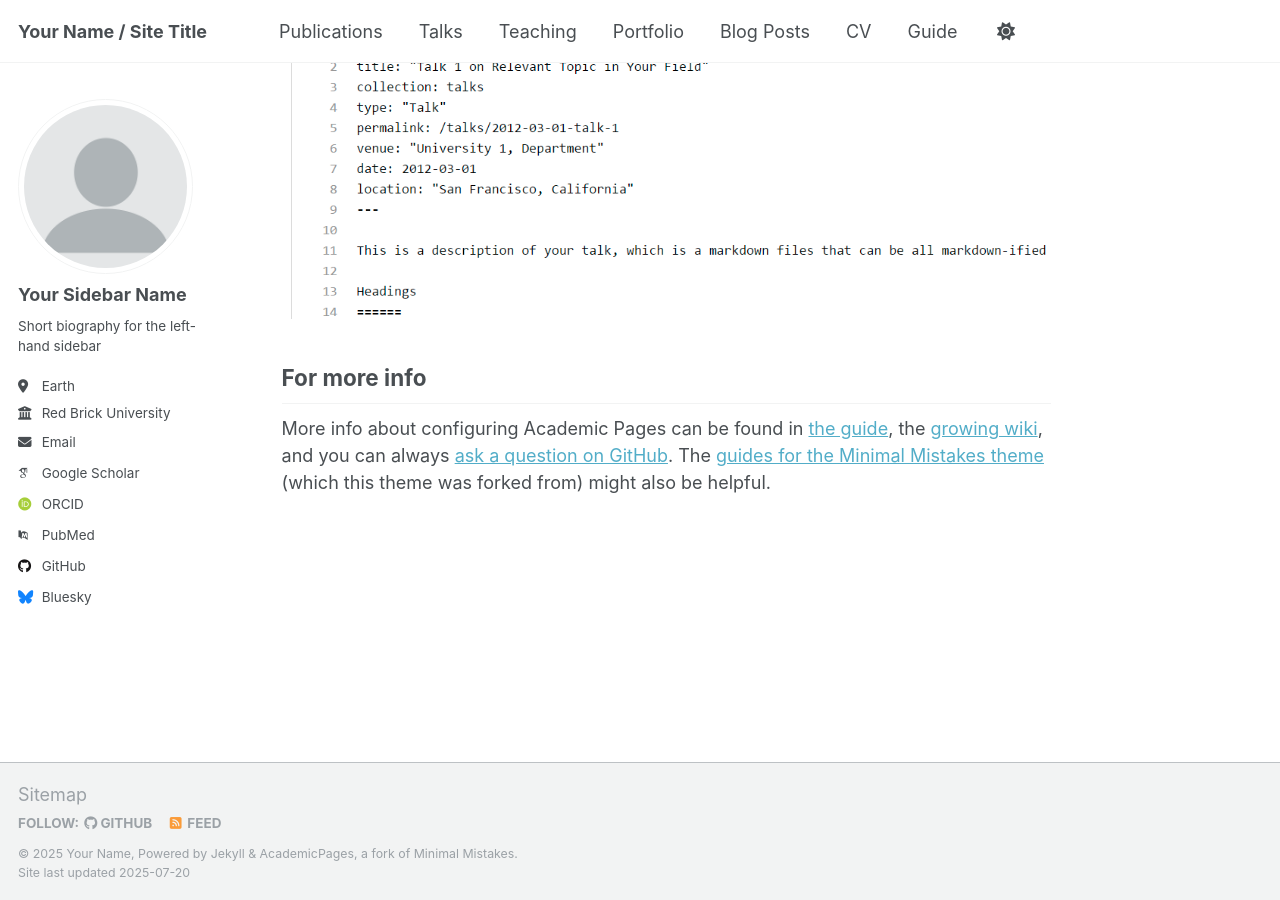
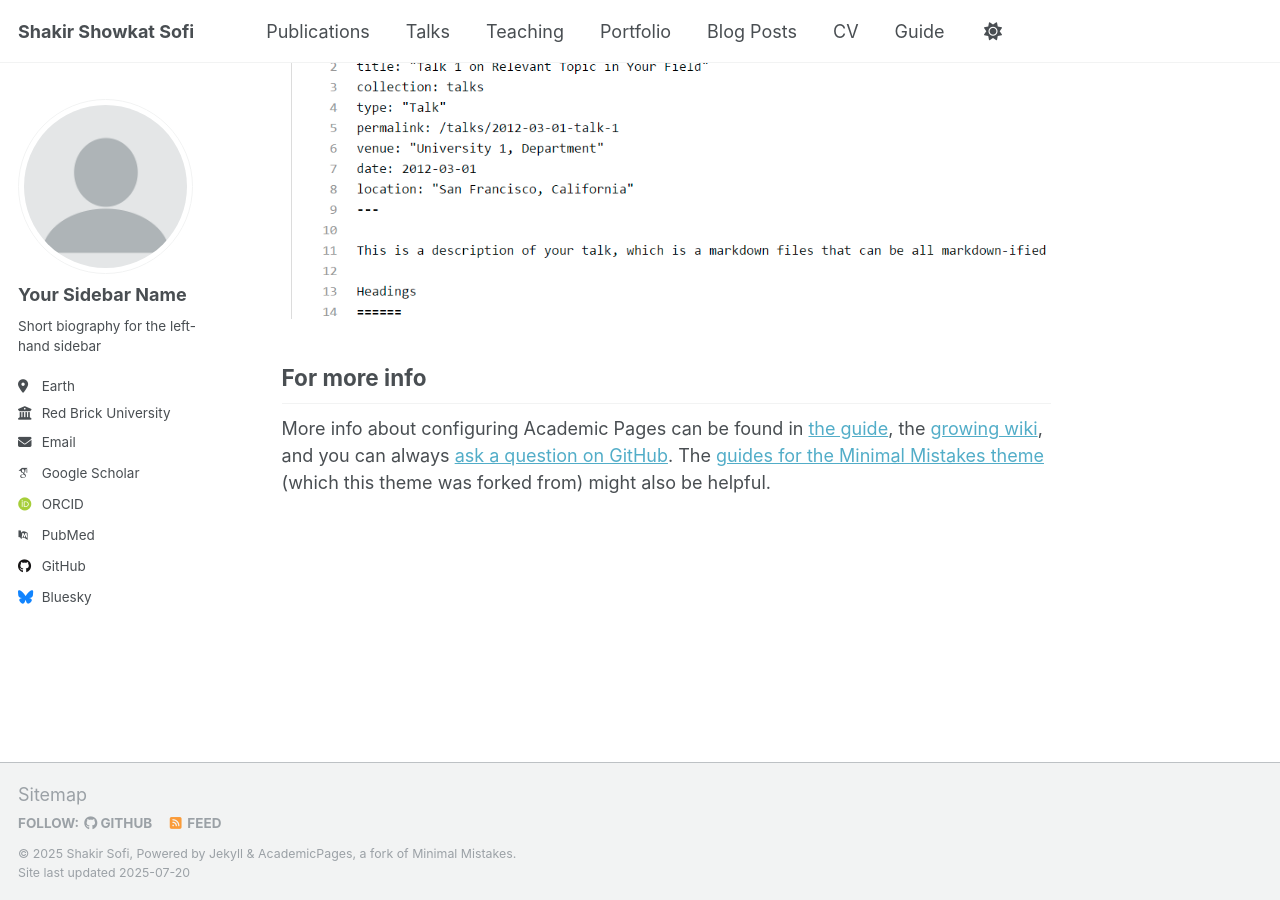
Before and after one commit to ShakirSofi/shakirsofi.github.io, a Jekyll site: the page built from _pages/about.md, in a window 1280 px wide and 900 px high, scrolled down 2880 px. Built offline with Jekyll 4.4.1, drawn with Linux system fonts in a browser that asks for light colours; some web fonts are replaced; a script that is not in the unit is left out.

Commit message:
Update _config.yml

```diff
--- a/_config.yml
+++ b/_config.yml
@@ -9,9 +9,9 @@
 # Basic Site Settings
 locale                   : "en-US"
 site_theme               : "default"
-title                    : "Your Name / Site Title"
+title                    : "Shakir Showkat Sofi"
 title_separator          : "-"
-name                     : &name "Your Name"
+name                     : &name "Shakir Sofi"
 description              : &description "personal description"
 url                      : https://academicpages.github.io # the base hostname & protocol for your site e.g. "https://[your GitHub username].github.io" or if you already have some other page hosted on Github then use "https://[your GitHub username].github.io/[Your Repo Name]"
 baseurl                  : "" # the subpath of your site, e.g. "/blog"
```
